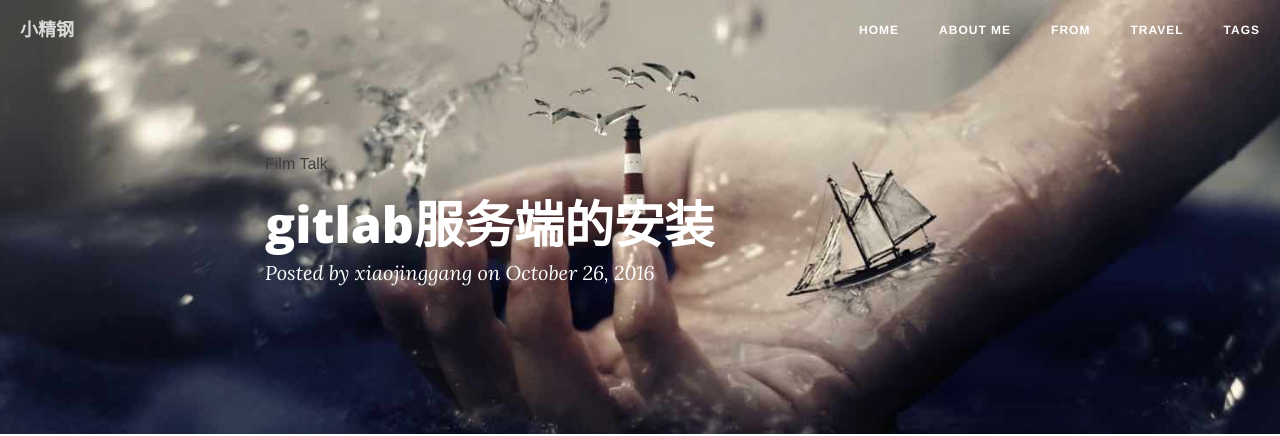
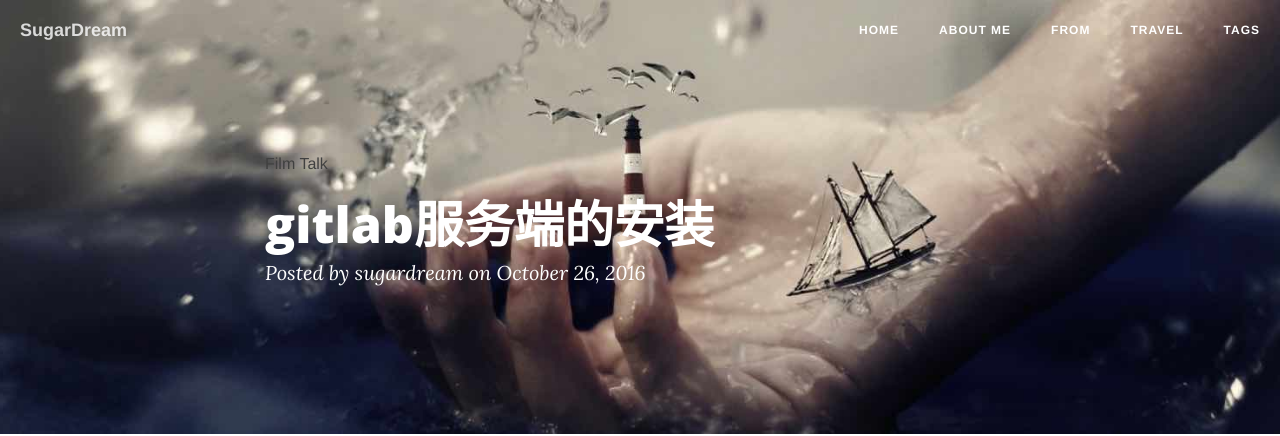
Before and after one commit to sugardream/SugarDream.github.io, a Jekyll site: the page built from _posts/2016-10-26-gitlab-install.md, in a window 1280 px wide and 900 px high. Shown: the top 436 px of the window. Built offline with Jekyll 4.4.1, drawn with Linux system fonts in a browser that asks for light colours; nearby versions of some CDN libraries; comment, search, counter and statistics services are not loaded; some of the changed text lies outside the part shown; grey boxes are pictures that could not be loaded.

Commit message:
changes2.1
局部修改

```diff
--- a/_config.yml
+++ b/_config.yml
@@ -1,17 +1,17 @@
 # Site settings
-title: 小精钢
+title: SugarDream
 header-img: "img/hehua.jpg"
 tagline: "极光"
-description: "一丝不苟的男人的魅力，仅次于一丝不挂的女人"
+description: "一只特立独行的猪..."
 baseurl: ""
-url: "xiaojinggang.github.io"
-#url: "http://localhost:4000"
+url: "SugarDream.github.io"
+#url: "http://SugarDream.github.io"
 
 # About/contact
 owner:
-  name: "小精钢"
-  email: 1716660559@qq.com
-  bio: "停车坐爱风铃晚，霜叶红于二月花。"
+  name: "sugardream"
+  email: sclink69@gmali.com
+  bio: "一只特立独行的猪..."
 
 # Data
 gavatar: http://dreamofbook.qiniudn.com/Az..png
@@ -19,9 +19,9 @@ favicon: img/favicon.ico
 
 douban_username:
 twitter_username:
-github_username: xiaojinggang
+github_username: sugardream
 facebook_username:
-weibo_username:
+weibo_username: 笙歌巷陌凭栏意
 zhihu_username:
 
 # Build settings
@@ -53,7 +53,7 @@ defaults:
       type: "posts"
     values:
       layout: "post"
-      author: "xiaojinggang"
+      author: "sugardream"
       header-img: "img/fantasy.jpg" # We don't want posts without a header image, that whould mean white on white
 
 
@@ -61,9 +61,9 @@ defaults:
 comments :
   provider : duoshuo
   duoshuo :
-    short_name : xiaojinggang
+    short_name : sugardream
   disqus :
-      short_name : xiaojinggang
+      short_name : sugardream
 
 # Analytics and webmaster tools stuff goes here
 google_analytics: UA-66863061-1
```
